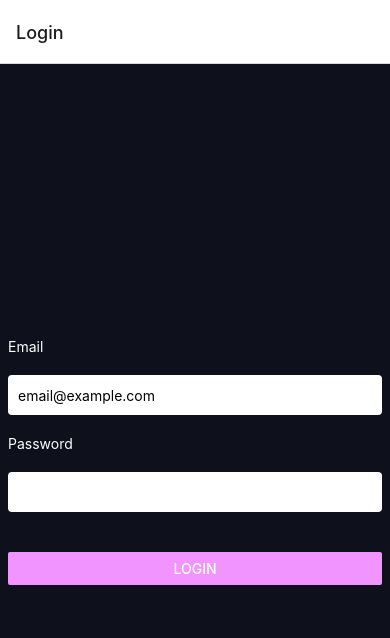
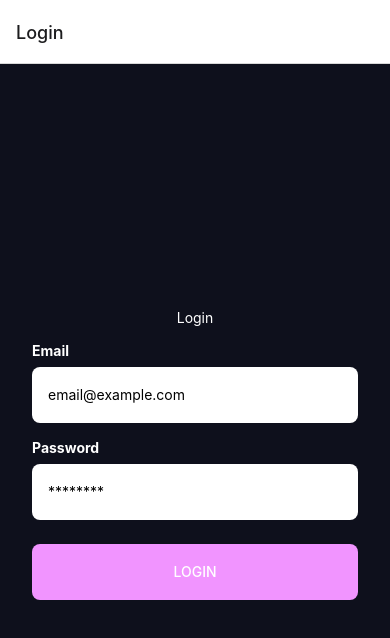
Before and after one commit to minde8888/Auth_Mobile, a React Native app: screen /Login in a window 390 px wide. Shown: the top 638 px of the page. Built offline with nearby package versions, Linux system fonts and the light colour scheme.

Commit message:
add error validation / styles

```diff
--- a/src/components/TextInput/TextInput.tsx
+++ b/src/components/TextInput/TextInput.tsx
@@ -3,20 +3,21 @@ import {
     TextInput as RNTextInput,
     TextInputProps as RNTextInputProps,
     Text,
-    StyleSheet
+    StyleSheet,
+    Platform,
+    Dimensions
 } from 'react-native';
-
-/* IMPORT HOOKS AND PROPS TYPES */
 import {
     useController,
     useFormContext,
-    UseControllerProps
+    UseControllerProps,
+    useWatch
 } from 'react-hook-form';
 
-/* EXTENDING PROPS TYPES TO INHERIT NAME AND RULES FROM USECONTROLLERPROPS */
 interface TextInputProps extends RNTextInputProps, UseControllerProps {
     label: string
-    defaultValue?: string //ADD DEFAULT VALUE TO PROPS
+    defaultValue?: string
+    errorMessage?: string | undefined
 }
 
 export const TextInput = (props: TextInputProps) => {
@@ -30,26 +31,23 @@ export const TextInput = (props: TextInputProps) => {
         console.error(msg)
         return null
     }
-
     return <ControlledInput {...props} />;
-
 };
 
 const ControlledInput = (props: TextInputProps) => {
-console.log(props);
-
     const {
         name,
         label,
         rules,
-        defaultValue,
+        errorMessage,
+        defaultValue = '',
         ...inputProps
     } = props;
 
     const { field } = useController({ name, rules, defaultValue });
 
     return (
-        <View >
+        <View style={styles.inputContainer}>
             {label && (<Text style={styles.label}>{label}</Text>)}
             <RNTextInput
                 style={styles.input}
@@ -62,17 +60,33 @@ console.log(props);
     );
 }
 
+const screenWidth = Dimensions.get('window').width;
 const styles = StyleSheet.create({
+    formContainer: {
+        marginTop: 48,
+    },
+    inputContainer: {
+        marginTop: 16,
+        flexDirection: screenWidth >= 768 ? 'row' : 'column',
+    },
     label: {
+        fontWeight: 'bold',
         color: 'white',
-        margin: 20,
-        marginLeft: 0,
+        marginBottom: 8,
+        textAlign: 'left',
+        paddingRight: screenWidth >= 768 ? 16 : 0,
+        width: screenWidth >= 768 ? '25%' : '100%',
     },
     input: {
-        backgroundColor: 'white',
-        borderColor: 'none',
-        height: 40,
-        padding: 10,
-        borderRadius: 4,
-    }
+        backgroundColor: '#fff',
+        height: 56,
+        borderRadius: 8,
+        paddingHorizontal: 16,
+        fontSize: Platform.select({
+            ios: 16,
+            android: 14,
+        }),
+        width: screenWidth >= 768 ? '50%' : '100%',
+        alignSelf: screenWidth >= 768 ? 'center' : 'flex-start',
+    },
 });
--- a/src/components/pages/LoginScreen.tsx
+++ b/src/components/pages/LoginScreen.tsx
@@ -1,61 +1,121 @@
 import { TextInput } from '../TextInput/TextInput';
-import { View, StyleSheet, Button } from 'react-native';
+import { View, StyleSheet, Button, Text, Platform, Dimensions } from 'react-native';
 import { useForm, FormProvider, SubmitHandler, SubmitErrorHandler, FieldValues } from 'react-hook-form';
+import { useState } from 'react';
+
+type FormErrors = { email?: string, password?: string };
 
 const LoginScreen = () => {
 
+    const [hasErrors, setErrors] = useState<FormErrors | undefined>(undefined);
+    const [response, setResponse] = useState<undefined | { status: string }>(undefined);
     const { ...methods } = useForm();
 
-    const onSubmit: SubmitHandler<FieldValues> = ((data) => console.log(data));
+    const onSubmit: SubmitHandler<FieldValues> = ((data) => {
+        console.log(data);
+        setErrors(undefined)
+        setResponse({ status: 'success' });
+        methods.reset();
+    });
 
     const onError: SubmitErrorHandler<FieldValues> = (errors, e) => {
-        return console.error(errors)
+        const errorMsg: FormErrors = {
+            email: typeof errors.email?.message === 'string' ? errors.email.message : undefined,
+            password: typeof errors.password?.message === 'string' ? errors.password.message : undefined
+        };
+        setErrors(errorMsg);
     };
+
+    const passwordRegex = /^(?=.*?[A-Z])(?=.*?[a-z])(?=.*?[0-9])(?=.*?[#?!@$%^&*-]).{8,}$/;
 
     return (
         <View style={styles.container}>
+            <View style={styles.login}>
+                <View>
+                    <Text style={styles.title}>Login</Text>
+                </View>
+            </View>
             <FormProvider {...methods}>
                 <TextInput
                     name="email"
                     label="Email"
                     placeholder="email@example.com"
                     keyboardType="email-address"
-                    rules={{ required: 'Email is required!' }}
+                    rules={{
+                        required: 'Email is required!',
+                        pattern: {
+                            value: /^[A-Z0-9._%+-]+@[A-Z0-9.-]+\.[A-Z]{2,}$/i,
+                            message: 'Invalid email address'
+                        }
+                    }}
                 />
+                {hasErrors?.email && <Text style={styles.errorMessage}>{hasErrors.email}</Text>}
                 <TextInput
                     name="password"
                     label="Password"
+                    placeholder="********"
                     secureTextEntry
-                    rules={{ required: 'Password is required!' }}
+                    rules={{
+                        required: 'Password is required!',
+                        pattern: {
+                            value: passwordRegex,
+                            message: 'Password must have 8 symbol one uppercase and one symbol (e.g. !)'
+                        }
+                    }}
                 />
+                {hasErrors?.password && <Text style={styles.errorMessage}>{hasErrors.password}</Text>}
             </FormProvider>
             <View style={styles.button}>
                 <Button
                     color="#f194ff"
                     title="Login"
                     onPress={methods.handleSubmit(onSubmit, onError)}
+                    disabled={response !== undefined}
                 />
             </View>
         </View>
     );
 };
 
-
-
+const screenWidth = Dimensions.get('window').width;
 const styles = StyleSheet.create({
+    login: {
+        alignItems: 'center',
+        backgroundColor: '#0e101c'
+    },
+    title: {
+        fontSize: Platform.select({
+            ios: 24,
+            android: 20
+        }),
+        color: 'white'
+    },
     container: {
         flex: 1,
         justifyContent: 'center',
-        paddingTop: 10,
-        padding: 8,
+        padding: 32,
         backgroundColor: '#0e101c',
+        width: '100%',
     },
-
+    errorMessage: {
+        color: 'red',
+        fontSize: 14,
+        marginTop: 8,
+    },
     button: {
-        marginTop: 40,
-        color: 'black',
-        height: 40,
-        borderRadius: 4,
+        backgroundColor: '#f194ff',
+        height: 56,
+        borderRadius: 8,
+        justifyContent: 'center',
+        alignItems: 'center',
+        marginTop: 24,
+        width: screenWidth >= 768 ? '50%' : '100%',
+        alignSelf: screenWidth >= 768 ? 'center' : 'flex-start',
+    },
+    buttonText: {
+        color: '#fff',
+        fontWeight: 'bold',
+        fontSize: 16,
     }
 });
 
--- a/src/routes/context/AuthContext.tsx
+++ b/src/routes/context/AuthContext.tsx
@@ -4,11 +4,6 @@ import { createContext, useState } from 'react';
 interface AuthContextProps {
     isAuth: boolean;
     setIsAuth: (isAuth: boolean) => void;
-}
-
-interface Props {
-    children: React.ReactElement;
-    name: string;
 }
 
 const AuthContext = createContext<AuthContextProps>({
```
